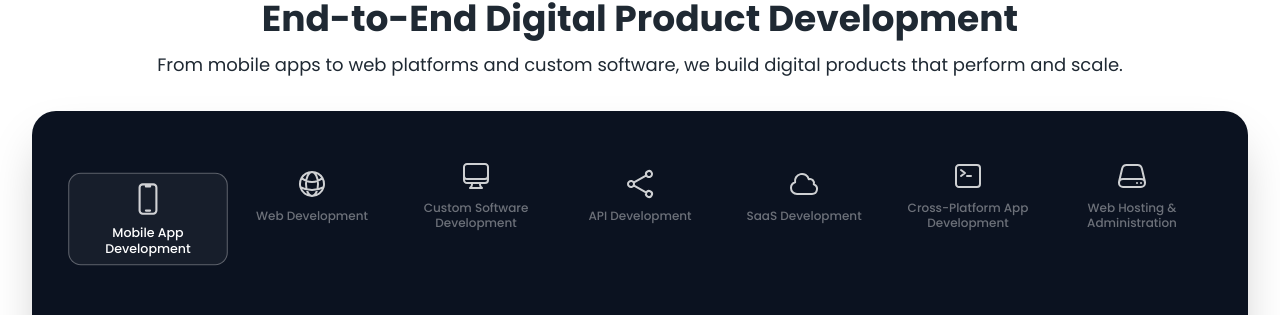
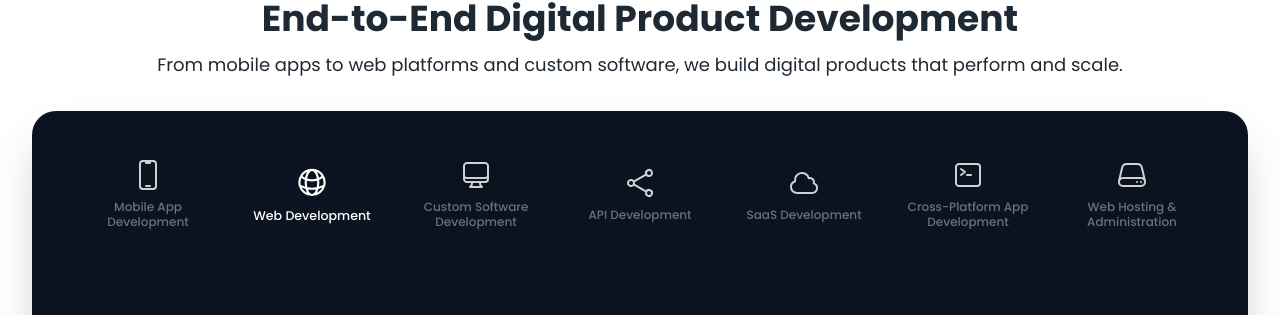
Before and after one commit to Turvy096/metaliftsolutions, a React (Vite) app: page / in a window 1280 px wide. Shown: the part 929-1244 px from the top of the page. Built offline with nearby package versions, Linux system fonts and the light colour scheme; grey boxes are pictures that could not be loaded.

Commit message:
Feat: Updated email. And What we offer tab

```diff
--- a/src/components/Footer.tsx
+++ b/src/components/Footer.tsx
@@ -151,7 +151,7 @@ const Footer = () => {
                   className="hover:text-white"
                   href="mailto:metaliftsolutions@gmail.com"
                 >
-                  metaliftsolutions@gmail.com
+                  info@metaliftsolutions.com
                 </a>
               </div>
             </li>
--- a/src/components/home/WhatWeOffer.tsx
+++ b/src/components/home/WhatWeOffer.tsx
@@ -1,4 +1,4 @@
-import React, { useState } from 'react';
+import React, { useState, useRef, useEffect } from 'react';
 import { CheckIcon } from '@heroicons/react/24/outline';
 import {
   DevicePhoneMobileIcon,
@@ -24,6 +24,9 @@ interface Service {
 
 const WhatWeOffer: React.FC = () => {
   const [activeService, setActiveService] = useState<string>('mobile');
+  const scrollContainerRef = useRef<HTMLDivElement>(null);
+  const autoScrollIntervalRef = useRef<NodeJS.Timeout | null>(null);
+  const [isAutoScrolling, setIsAutoScrolling] = useState(true);
 
   // Service data with Heroicons
   const services: Service[] = [
@@ -87,6 +90,76 @@ const WhatWeOffer: React.FC = () => {
 
   const currentService = services.find(s => s.id === activeService) || services[0];
 
+  // Function to scroll to a specific service
+  const scrollToService = (serviceId: string) => {
+    if (scrollContainerRef.current) {
+      const container = scrollContainerRef.current;
+      const button = container.querySelector(`[data-service-id="${serviceId}"]`) as HTMLElement;
+
+      if (button) {
+        // Calculate scroll position to center the button
+        const containerWidth = container.offsetWidth;
+        const buttonWidth = button.offsetWidth;
+        const buttonLeft = button.offsetLeft;
+        const scrollPosition = buttonLeft - (containerWidth / 2) + (buttonWidth / 2);
+
+        container.scrollTo({
+          left: scrollPosition,
+          behavior: 'smooth'
+        });
+      }
+    }
+  };
+
+  // Handle service click - stops auto-scrolling permanently
+  const handleServiceClick = (serviceId: string) => {
+    setActiveService(serviceId);
+    scrollToService(serviceId);
+
+    // Stop auto-scrolling when user manually clicks
+    setIsAutoScrolling(false);
+    if (autoScrollIntervalRef.current) {
+      clearInterval(autoScrollIntervalRef.current);
+      autoScrollIntervalRef.current = null;
+    }
+  };
+
+  // Start auto-scrolling
+  const startAutoScroll = () => {
+    if (autoScrollIntervalRef.current) {
+      clearInterval(autoScrollIntervalRef.current);
+    }
+
+    autoScrollIntervalRef.current = setInterval(() => {
+      if (isAutoScrolling) {
+        const currentIndex = services.findIndex(s => s.id === activeService);
+        const nextIndex = (currentIndex + 1) % services.length;
+        const nextServiceId = services[nextIndex].id;
+
+        setActiveService(nextServiceId);
+        scrollToService(nextServiceId);
+      }
+    }, 3000); // Change tab every 3 seconds
+  };
+
+  // Start auto-scroll on mount
+  useEffect(() => {
+    startAutoScroll();
+
+    return () => {
+      if (autoScrollIntervalRef.current) {
+        clearInterval(autoScrollIntervalRef.current);
+      }
+    };
+  }, []);
+
+  // Scroll to initial active service on mount
+  useEffect(() => {
+    setTimeout(() => {
+      scrollToService(activeService);
+    }, 500);
+  }, []);
+
   return (
     <section className="pt-0 pb-4 bg-white" id="services">
       <div className="max-w-7xl mx-auto px-4 sm:px-6 lg:px-8">
@@ -106,29 +179,46 @@ const WhatWeOffer: React.FC = () => {
           style={{ backgroundColor: '#0b1220' }}
         >
           <div className="p-6 sm:p-8 lg:p-10">
-            {/* Service Icons */}
-            <div className="grid grid-cols-2 sm:grid-cols-3 lg:grid-cols-7 gap-3 gap-y-6 sm:gap-y-4 md:gap-y-3 mb-6 sm:mb-8">
+            {/* Service Icons - Horizontal scroll on mobile */}
+            <div className="relative">
+              {/* Scroll container */}
+              <div
+                ref={scrollContainerRef}
+                className="overflow-x-auto overflow-y-hidden scrollbar-hide"
+              >
+                <div className="flex flex-nowrap gap-3 gap-y-6 sm:gap-y-4 md:gap-y-3 mb-6 sm:mb-8 min-w-max md:min-w-0">
                   {services.map((service) => {
                     const Icon = service.icon;
                     return (
                       <button
                         key={service.id}
-                    onClick={() => setActiveService(service.id)}
+                        data-service-id={service.id}
+                        onClick={() => handleServiceClick(service.id)}
                         className={`
-                      flex flex-col items-center justify-center gap-2 text-center p-2 rounded-xl transition-all duration-300
+                          flex flex-col items-center justify-center gap-2 text-center p-2 rounded-xl transition-all duration-300 flex-shrink-0
+                          min-w-[80px] max-w-[100px] sm:min-w-0 sm:max-w-none sm:flex-1
                           ${activeService === service.id
-                        ? 'bg-white/5 border border-white/30 scale-105 translate-y-6 text-white font-semibold'
-                        : 'text-white/40 border border-transparent hover:text-white hover:font-medium'
+                            ? 'text-white font-semibold scale-105'
+                            : 'text-white/40 hover:text-white hover:font-medium'
                           }
                         `}
                       >
-                    <Icon className="w-8 h-8 text-white/80 transition-all duration-300" />
+                        <Icon className={`
+                          w-8 h-8 transition-all duration-300 flex-shrink-0
+                          ${activeService === service.id ? 'text-white' : 'text-white/80'}
+                        `} />
                         <span className="text-xs font-medium leading-tight">
                           {service.title}
                         </span>
                       </button>
                     );
                   })}
+                </div>
+              </div>
+
+              {/* Scroll indicators - optional */}
+              <div className="absolute right-0 top-0 bottom-0 w-8 bg-gradient-to-l from-[#0b1220] to-transparent pointer-events-none md:hidden"></div>
+              <div className="absolute left-0 top-0 bottom-0 w-8 bg-gradient-to-r from-[#0b1220] to-transparent pointer-events-none md:hidden"></div>
             </div>
 
             {/* Content */}
@@ -161,6 +251,17 @@ const WhatWeOffer: React.FC = () => {
           </div>
         </div>
       </div>
+
+      {/* Add this CSS to hide scrollbar */}
+      <style>{`
+        .scrollbar-hide::-webkit-scrollbar {
+          display: none;
+        }
+        .scrollbar-hide {
+          -ms-overflow-style: none;
+          scrollbar-width: none;
+        }
+      `}</style>
     </section>
   );
 };
--- a/src/pages/Contact.tsx
+++ b/src/pages/Contact.tsx
@@ -98,7 +98,7 @@ const Contact: React.FC = () => {
                 <div>
                   <p className="text-[10px] sm:text-xs font-semibold uppercase tracking-wider text-slate-500">EMAIL</p>
                   <a href="mailto:metaliftsolutions@gmail.com" className="mt-0.5 sm:mt-1 block text-sm sm:text-base font-medium text-slate-900 hover:text-[#0d1a30] dark:text-white">
-                    metaliftsolutions@gmail.com
+                    info@metaliftsolutions.com
                   </a>
                 </div>
               </div>
```
Lines whose indentation alone changed are shown as unchanged.
